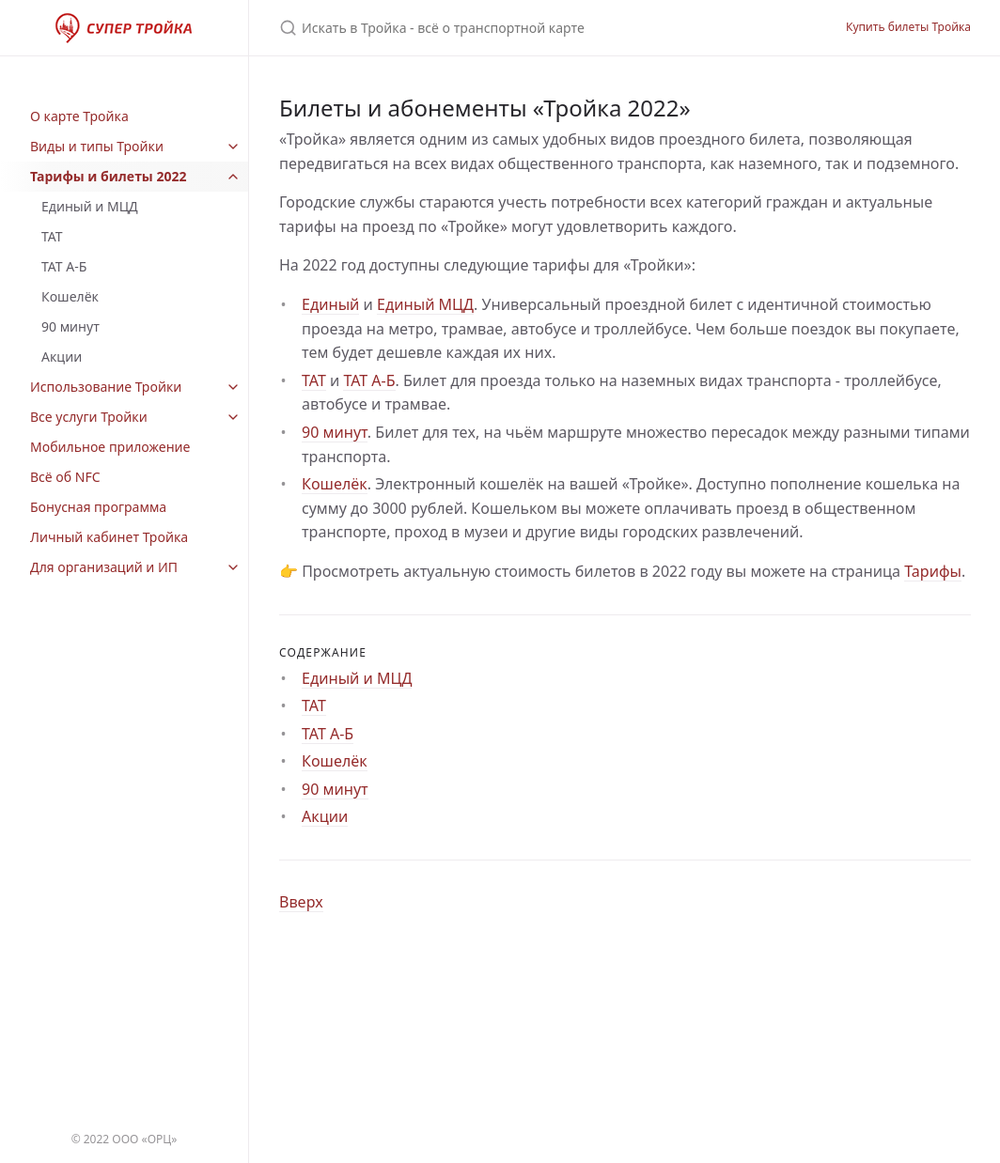
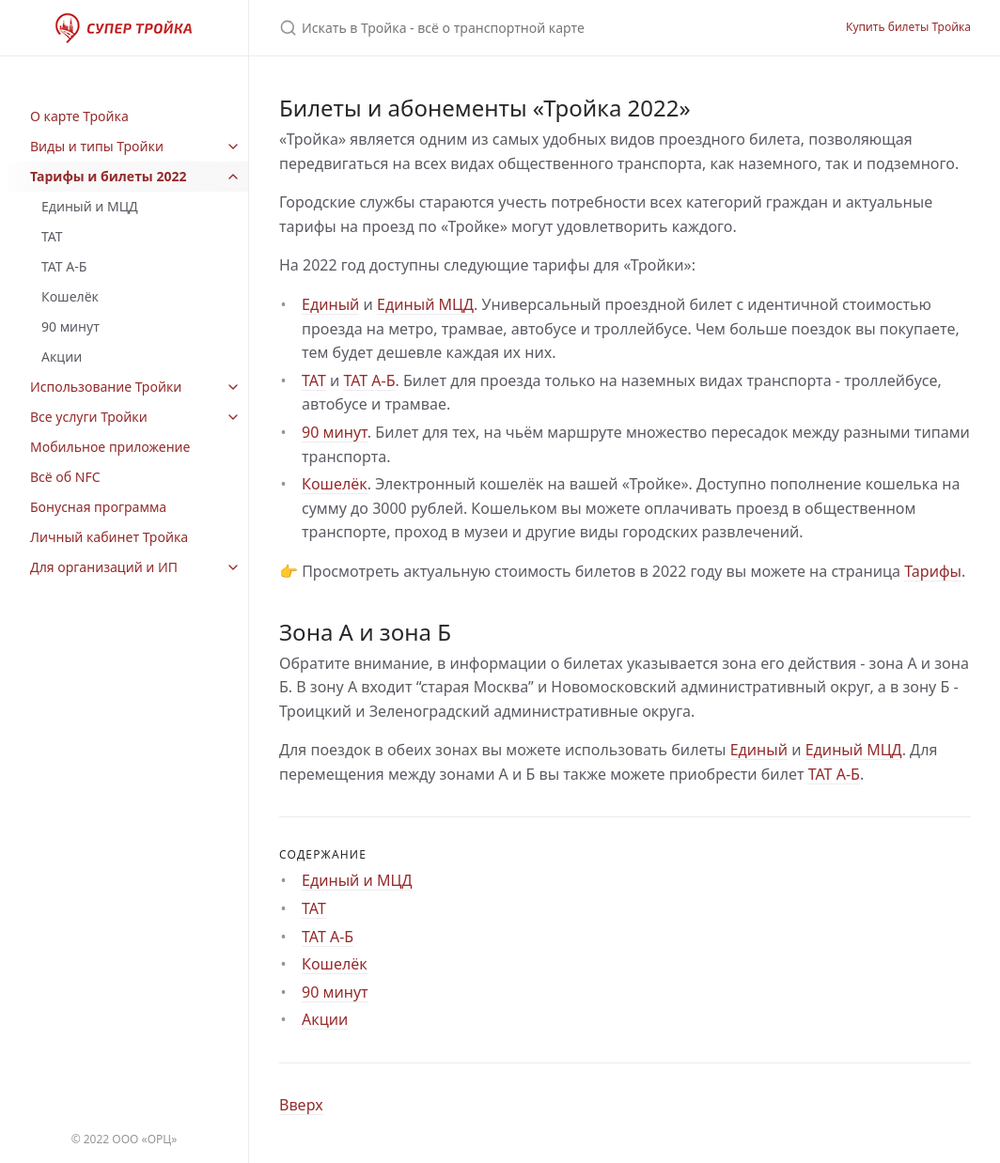
Before and after one commit to InvoiceBox/wiki.supertroika.ru, a Jekyll site: the page built from troika/tickets/tickets.md, in a window 1280 px wide and 1238 px high. Shown: the whole window at 94% size, without its empty margins (107-1171 px from the left). Built offline with Jekyll 4.4.1, drawn with Linux system fonts in a browser that asks for light colours; emoji names are drawn with the system emoji font; comment, search, counter and statistics services are not loaded.

Commit message:
Added Zones info

```diff
--- a/troika/tickets/tickets.md
+++ b/troika/tickets/tickets.md
@@ -23,3 +23,11 @@ date: 2022-05-06 12:13:00 +0300
 - [Кошелёк](/troika/tickets/purse/). Электронный кошелёк на вашей «Тройке». Доступно пополнение кошелька на сумму до 3000 рублей. Кошельком вы можете оплачивать проезд в общественном транспорте, проход в музеи и другие виды городских развлечений.
 
 :point_right: Просмотреть актуальную стоимость билетов в 2022 году вы можете на страница [Тарифы](https://supertroika.ru/tariffs).
+
+## Зона А и зона Б
+
+Обратите внимание, в информации о билетах указывается зона его действия - зона А и зона Б. В зону А входит "старая Москва" и
+Новомосковский административный округ, а в зону Б - Троицкий и Зеленоградский административные округа.
+
+Для поездок в обеих зонах вы можете использовать билеты [Единый](/troika/tickets/single/) и [Единый МЦД](/troika/tickets/single/).
+Для перемещения между зонами А и Б вы также можете приобрести билет [ТАТ А-Б](/troika/tickets/tat-ab/).
```
